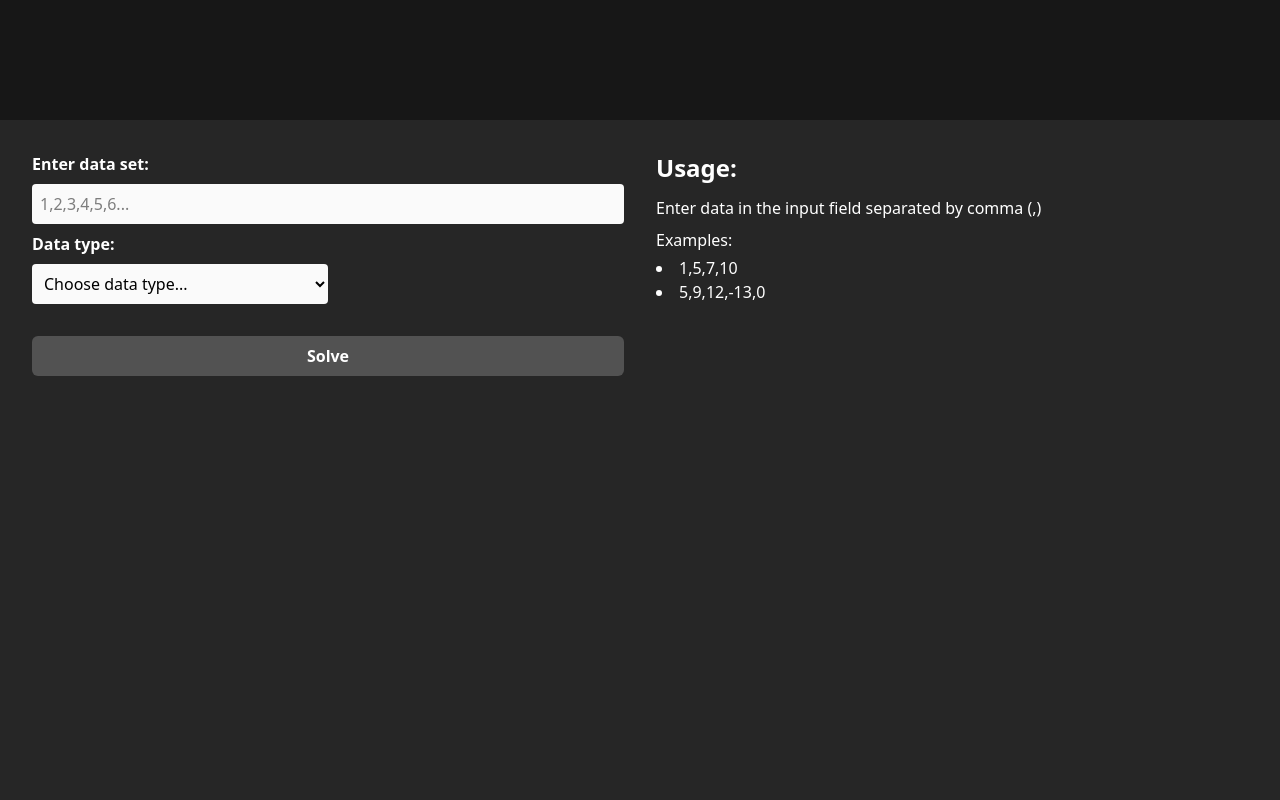
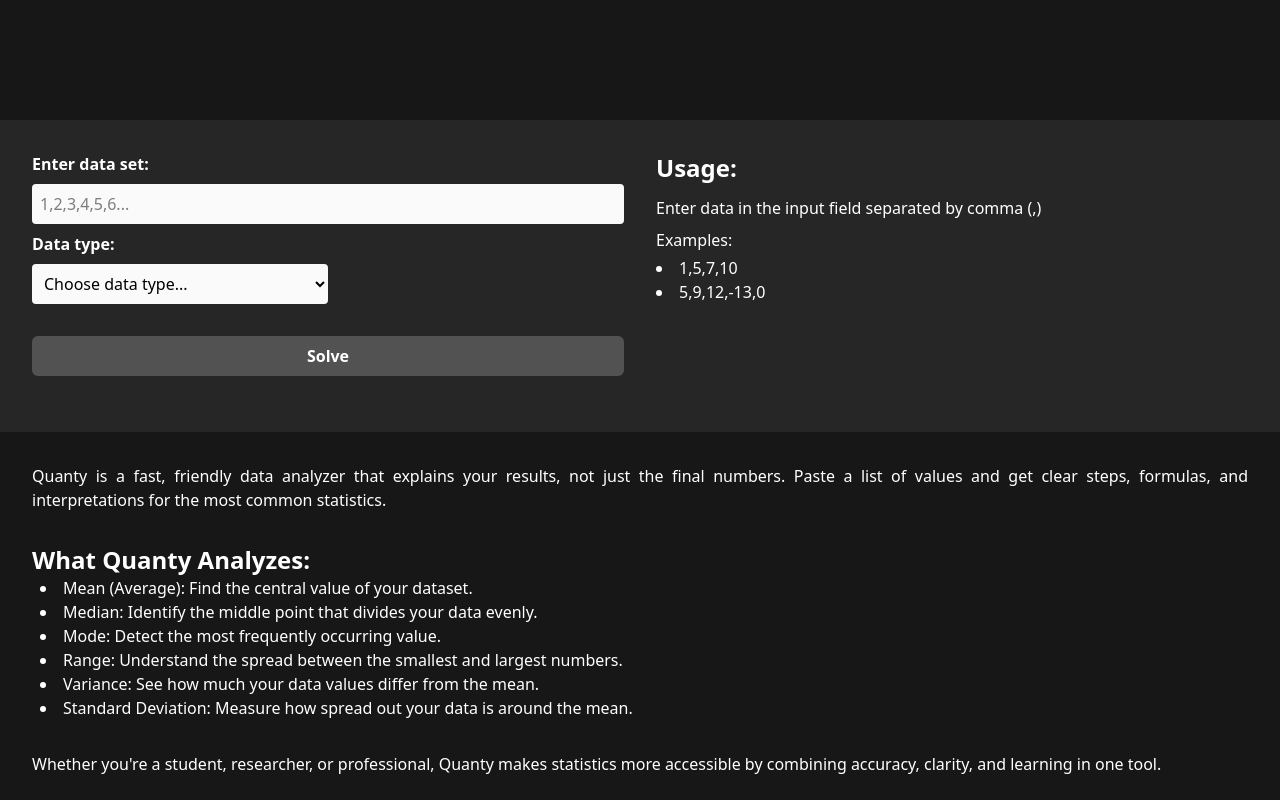
Before and after one commit to khianvictorycalderon/Quanty-Data-Analyzer, a React (Vite) app: page / in a window 1280 px wide. Shown: the part 680-1480 px from the top of the page. Built offline with nearby package versions, Linux system fonts and the light colour scheme.

Commit message:
Fixed UI bug

```diff
--- a/src/components/opsec.tsx
+++ b/src/components/opsec.tsx
@@ -132,7 +132,7 @@
   };
 
   return (
-    <div className="bg-neutral-800 px-8 min-h-screen text-white">
+    <div className="bg-neutral-800 px-8 text-white">
       <InputSection input={input} setInput={setInput} onSolve={handleSolve} />
       <OutputSection opsecData={opsecData} />
     </div>
@@ -218,7 +218,7 @@
           <h1 className="text-2xl font-bold flex-1/5 border-2 flex justify-center items-center p-2">
             {item.title}
           </h1>
-          <div className="flex-4/5 border-2 min-h-[150px] p-2">
+          <div className="flex-4/5 border-2 p-2">
             {item.content}
           </div>
         </div>
```
